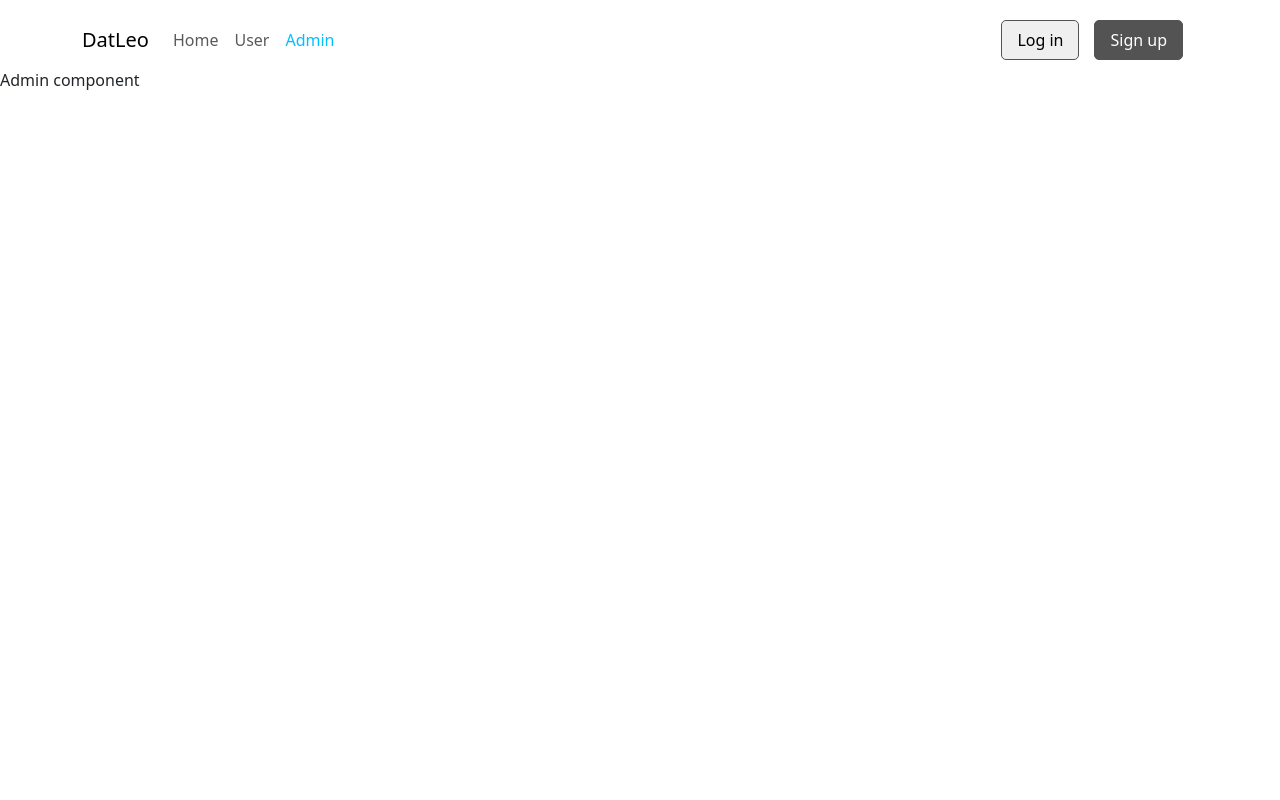
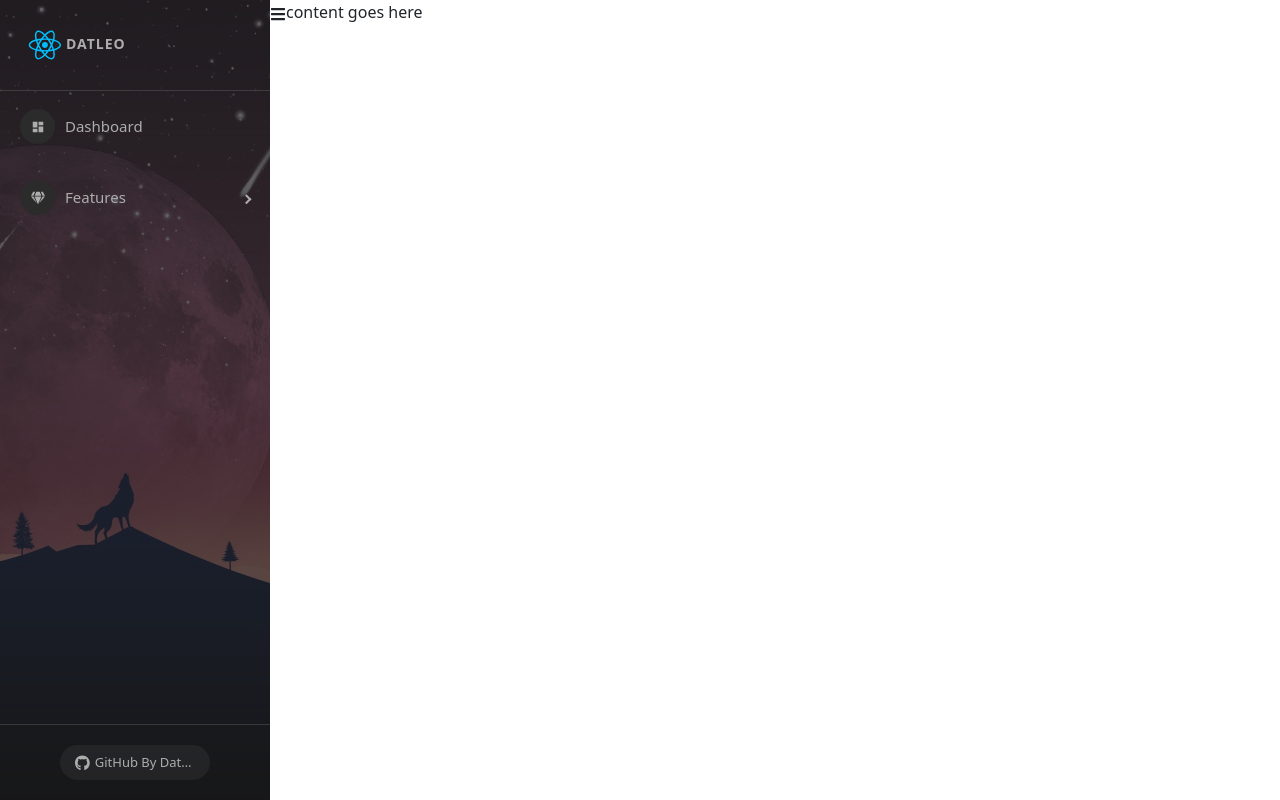
Before and after one commit to nguyendat0908/Project-ReactJS, a React (Create React App) app: page /admin in a window 1280 px wide. Built offline with nearby package versions, Linux system fonts and the light colour scheme.

Commit message:
Setup Axios - React Toastify - React Paginate

```diff
--- a/package.json
+++ b/package.json
@@ -6,13 +6,18 @@
     "@testing-library/jest-dom": "5.16.4",
     "@testing-library/react": "13.3.0",
     "@testing-library/user-event": "13.5.0",
+    "axios": "1.7.9",
     "bootstrap": "5.3.3",
     "react": "18.2.0",
     "react-bootstrap": "2.10.9",
     "react-dom": "18.2.0",
+    "react-icons": "4.4.0",
+    "react-paginate": "8.3.0",
+    "react-pro-sidebar": "0.7.1",
     "react-redux": "8.0.1",
     "react-router-dom": "7.1.5",
     "react-scripts": "5.0.1",
+    "react-toastify": "11.0.3",
     "redux": "4.2.0",
     "redux-devtools-extension": "2.13.9",
     "redux-thunk": "2.4.1",
--- a/src/App.scss
+++ b/src/App.scss
@@ -91,3 +91,33 @@ video {
   bottom: 0;
   width: 100vw;
 }
+
+.sidebar-btn-wrapper {
+  display: flex;
+  align-items: center;
+  justify-content: center;
+  .sidebar-btn {
+    transition: width 0.3s;
+    width: 150px;
+    padding: 1px 15px;
+    border-radius: 40px;
+    background: rgba(255,255,255,0.05);
+    color: #adadad;
+    text-decoration: none;
+    margin: 0 auto;
+    height: 35px;
+    display: flex;
+    align-items: center;
+    justify-content: center;
+    text-overflow: ellipsis;
+    overflow: hidden;
+    span {
+      margin-left: 5px;
+      font-size: 13px;
+    }
+
+    &:hover {
+      color: #dee2ec;
+    }
+  }
+}
--- a/src/components/Admin/Admin.js
+++ b/src/components/Admin/Admin.js
@@ -1,7 +1,21 @@
+import SideBar from "./SideBar";
+import './Admin.scss';
+import { FaBars } from 'react-icons/fa';
+import { useState } from "react";
+
 const Admin = (props) => {
+    const [collapsed, setCollapsed] = useState(false);
+
     return (
-        <div>Admin component</div>
+        <div className="admin-container">
+            <div className="admin-sidebar">
+                <SideBar collapsed={collapsed} />
+            </div>
+            <div className="admin-content">
+                <FaBars onClick={() => setCollapsed(!collapsed)} />
+                content goes here
+            </div>
+        </div>
     )
 }
-
-export default Admin
+export default Admin;
--- /dev/null
+++ b/src/components/Admin/Admin.scss
@@ -0,0 +1,8 @@
+.admin-container {
+    display: flex;
+    .admin-sidebar {
+        .pro-sidebar {
+            height: 100vh !important;
+            }
+    }
+}
--- /dev/null
+++ b/src/components/Admin/SideBar.js
@@ -0,0 +1,91 @@
+import 'react-pro-sidebar/dist/css/styles.css';
+import {
+    ProSidebar,
+    Menu,
+    MenuItem,
+    SubMenu,
+    SidebarHeader,
+    SidebarFooter,
+    SidebarContent,
+} from 'react-pro-sidebar';
+
+import { FaTachometerAlt, FaGem, FaList, FaGithub, FaRegLaughWink, FaHeart } from 'react-icons/fa';
+import sidebarBg from '../../assets/bg2.jpg';
+import { DiReact } from "react-icons/di";
+import { MdDashboard } from "react-icons/md";
+
+
+const SideBar = (props) => {
+    const { image, collapsed, toggled, handleToggleSidebar } = props;
+    return (
+        <>
+            <ProSidebar
+                image={sidebarBg}
+                collapsed={collapsed}
+                toggled={toggled}
+                breakPoint="md"
+                onToggle={handleToggleSidebar}
+            >
+                <SidebarHeader>
+                    <div
+                        style={{
+                            padding: '24px',
+                            textTransform: 'uppercase',
+                            fontWeight: 'bold',
+                            fontSize: 14,
+                            letterSpacing: '1px',
+                            overflow: 'hidden',
+                            textOverflow: 'ellipsis',
+                            whiteSpace: 'nowrap',
+                        }}
+                    >
+                        <DiReact size={'3em'} color={"00bfff"} />
+                        <span>DatLeo</span>
+                    </div>
+                </SidebarHeader>
+
+                <SidebarContent>
+                    <Menu iconShape="circle">
+                        <MenuItem
+                            icon={<MdDashboard />}
+                        >
+                            Dashboard
+                        </MenuItem>
+                    </Menu>
+                    <Menu iconShape="circle">
+                        <SubMenu
+                            icon={<FaGem />}
+                            title="Features">
+                            <MenuItem>Quản lý Users</MenuItem>
+                            <MenuItem>Quản lý bài Quiz</MenuItem>
+                            <MenuItem>Quản lý câu hỏi</MenuItem>
+                        </SubMenu>
+                    </Menu>
+                </SidebarContent>
+
+                <SidebarFooter style={{ textAlign: 'center' }}>
+                    <div
+                        className="sidebar-btn-wrapper"
+                        style={{
+                            padding: '20px 24px',
+                        }}
+                    >
+                        <a
+                            href="https://github.com/nguyendat0908/Project-ReactJS"
+                            target="_blank"
+                            className="sidebar-btn"
+                            rel="noopener noreferrer"
+                        >
+                            <FaGithub />
+                            <span style={{ whiteSpace: 'nowrap', textOverflow: 'ellipsis', overflow: 'hidden' }}>
+                                GitHub By DatLeo
+                            </span>
+                        </a>
+                    </div>
+                </SidebarFooter>
+            </ProSidebar>
+        </>
+    )
+}
+
+export default SideBar;
--- a/src/index.js
+++ b/src/index.js
@@ -19,8 +19,8 @@ root.render(
         <Route path="/" element={<App />}>
           <Route index element={<HomePage />} />
           <Route path="users" element={<User />} />
-          <Route path="admin" element={<Admin />} />
         </Route>
+        <Route path="admin" element={<Admin />} />
       </Routes>
     </BrowserRouter>
     {/* </React.StrictMode> */}
```
Also changed, not shown: src/assets/bg2.jpg (added), 1 other file (tests, documents, lock files or other folders).
